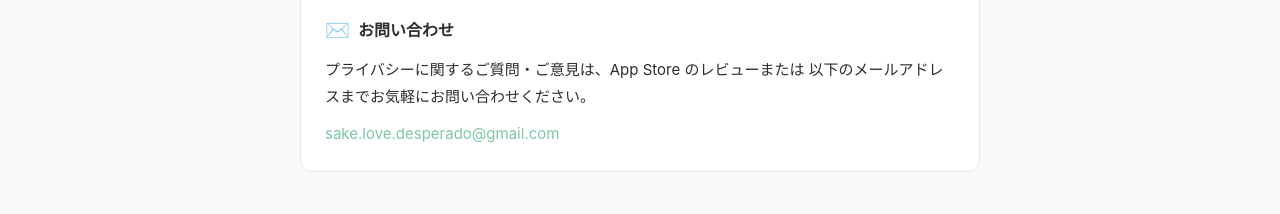
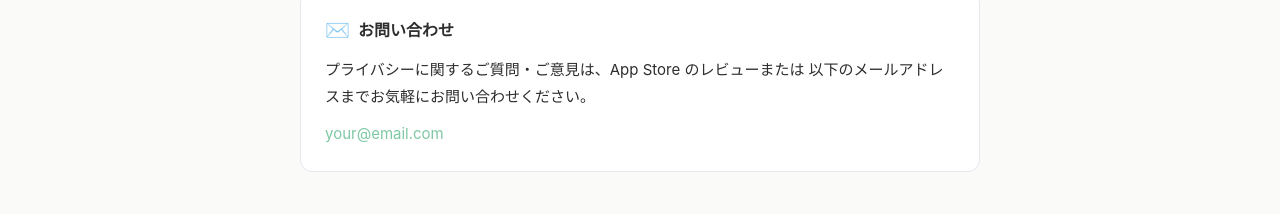
Before and after one commit to og-omochi/leftover_recipes_support, a plain HTML site: page privacy-policy.html in a window 1280 px wide. Shown: the part 2285-2499 px from the top of the page. Drawn offline with Linux system fonts and the light colour scheme.

Commit message:
Update and rename privacy.html to privacy-policy.html

```diff
--- a/privacy.html
+++ b/privacy-policy.html
@@ -379,7 +379,7 @@
       please contact us via App Store reviews or the email address below.
     </p>
     <!-- TODO: メールアドレスを入力してください -->
-    <p><a href="sake.love.desperado@gmail.com">sake.love.desperado@gmail.com</a></p>
+    <p><a href="mailto:your@email.com">your@email.com</a></p>
   </section>
 
 </main>
```
